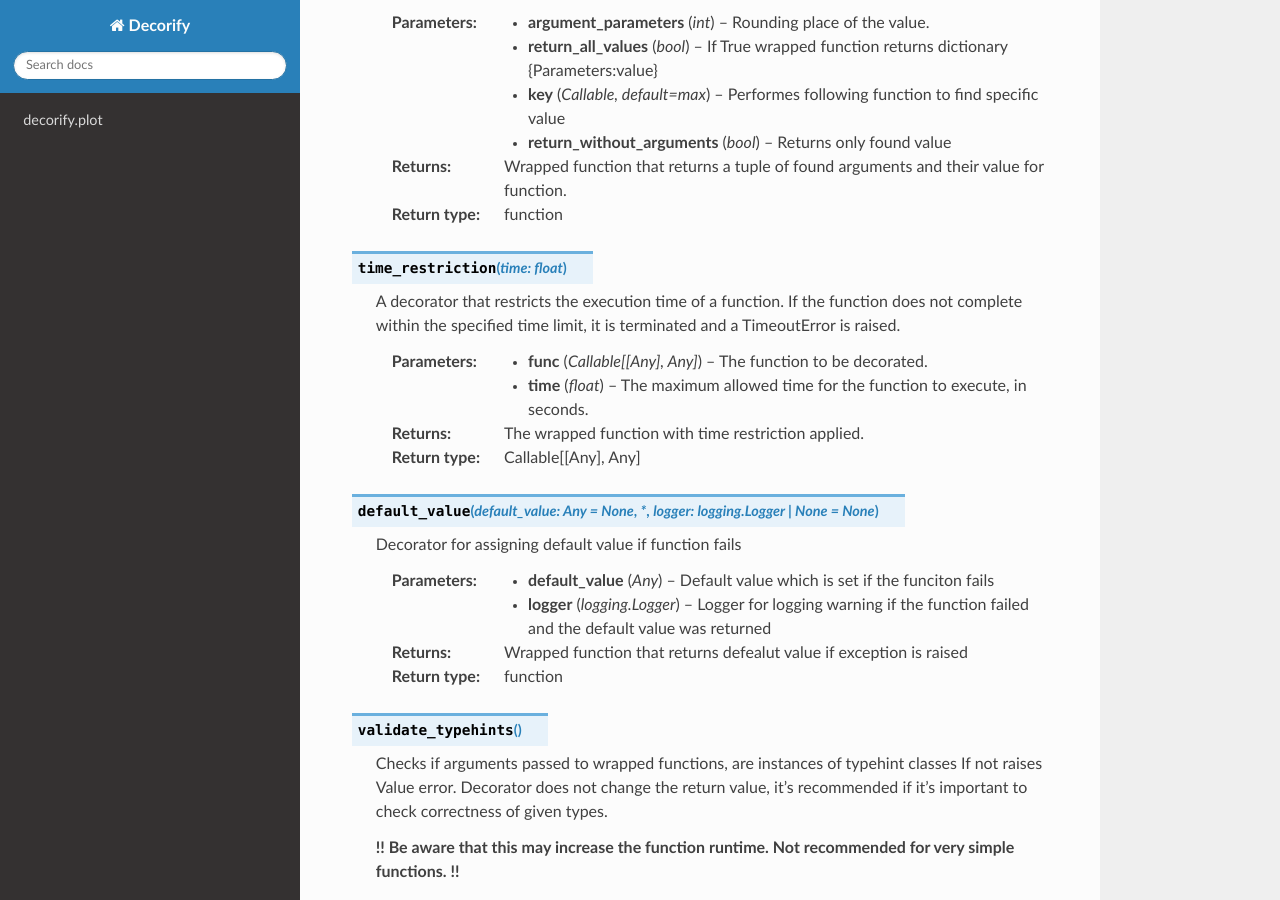
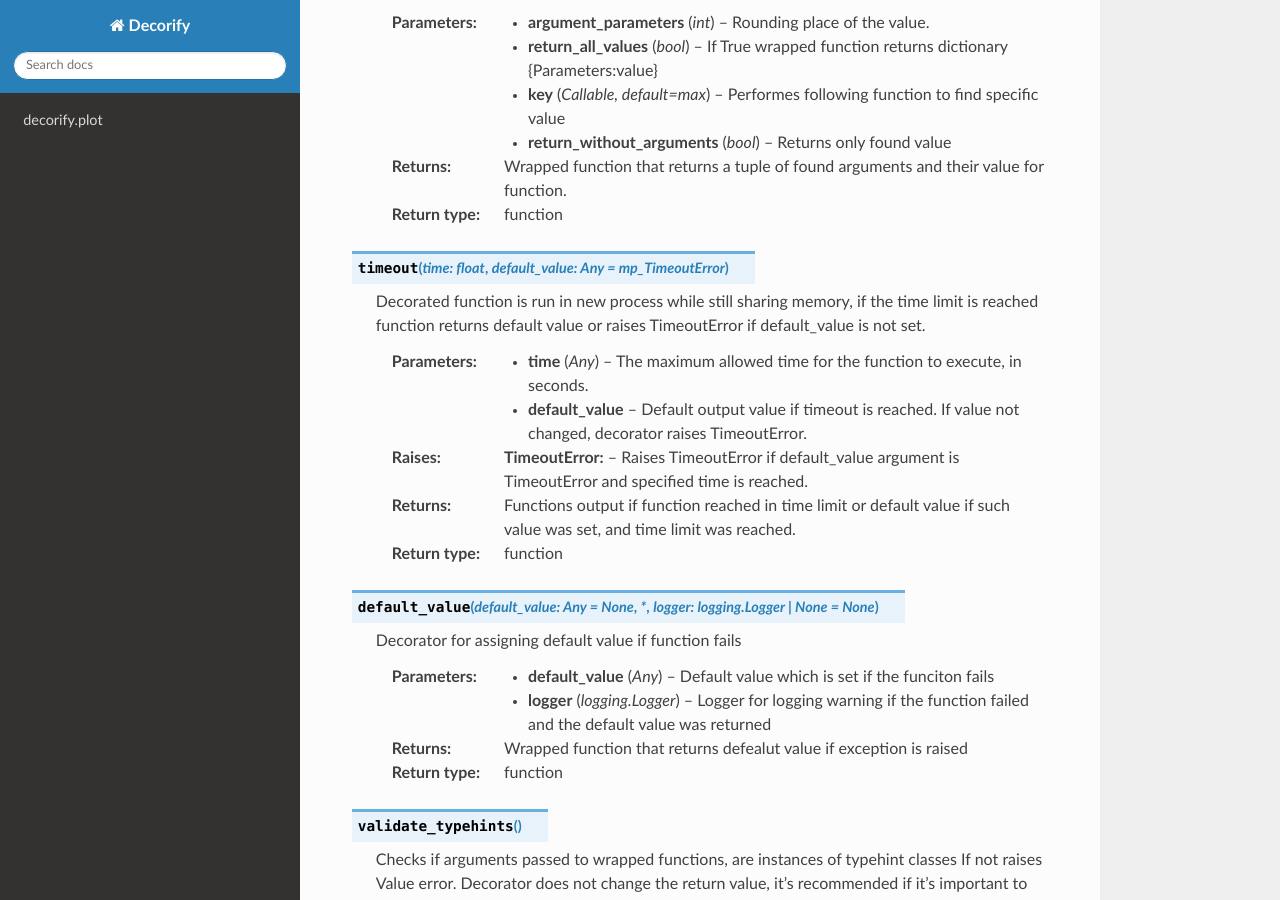
Before and after one commit to Dawid64/decorify, a Sphinx documentation site: the page built from docs/source/index.rst, in a window 1280 px wide and 900 px high, scrolled down 985 px. Built offline with Sphinx 7.4.7 and the Read the Docs theme 3.1.0, drawn with Linux system fonts in a browser that asks for light colours.

Commit message:
Update documentation

```diff
--- a/docs/source/index.rst
+++ b/docs/source/index.rst
@@ -3,7 +3,7 @@ Decorify
 .. automodule:: decorify
    :noindex:
    :members:
-   :exclude-members: default_value, grid_search, time_restriction, timeit, validate_typehints
+   :exclude-members: default_value, grid_search, timeout, timeit, validate_typehints
 
 Functions
 ---------
@@ -13,7 +13,7 @@ Functions
 
    timeit
    grid_search
-   time_restriction
+   timeout
    default_value
    validate_typehints
 
@@ -60,18 +60,20 @@ Package Contents
    :rtype: function
 
 
-.. py:function:: time_restriction(time: float)
+.. py:function:: timeout(time: float, default_value: Any = mp_TimeoutError)
 
-   A decorator that restricts the execution time of a function. If the function does not complete
-   within the specified time limit, it is terminated and a TimeoutError is raised.
+   Decorated function is run in new process while still sharing memory, if the time limit is reached
+   function returns default value or raises TimeoutError if default_value is not set.
 
-   :param func: The function to be decorated.
-   :type func: Callable[[Any], Any]
    :param time: The maximum allowed time for the function to execute, in seconds.
    :type time: float
+   :param default_value: Default output value if timeout is reached. If value not changed, decorator raises TimeoutError.
+   :type time: Any
 
-   :returns: The wrapped function with time restriction applied.
-   :rtype: Callable[[Any], Any]
+   :raises TimeoutError:: Raises TimeoutError if default_value argument is TimeoutError and specified time is reached.
+
+   :returns: Functions output if function reached in time limit or default value if such value was set, and time limit was reached.
+   :rtype: function
 
 
 .. py:function:: default_value(default_value: Any = None, *, logger: Optional[logging.Logger] = None)
```
